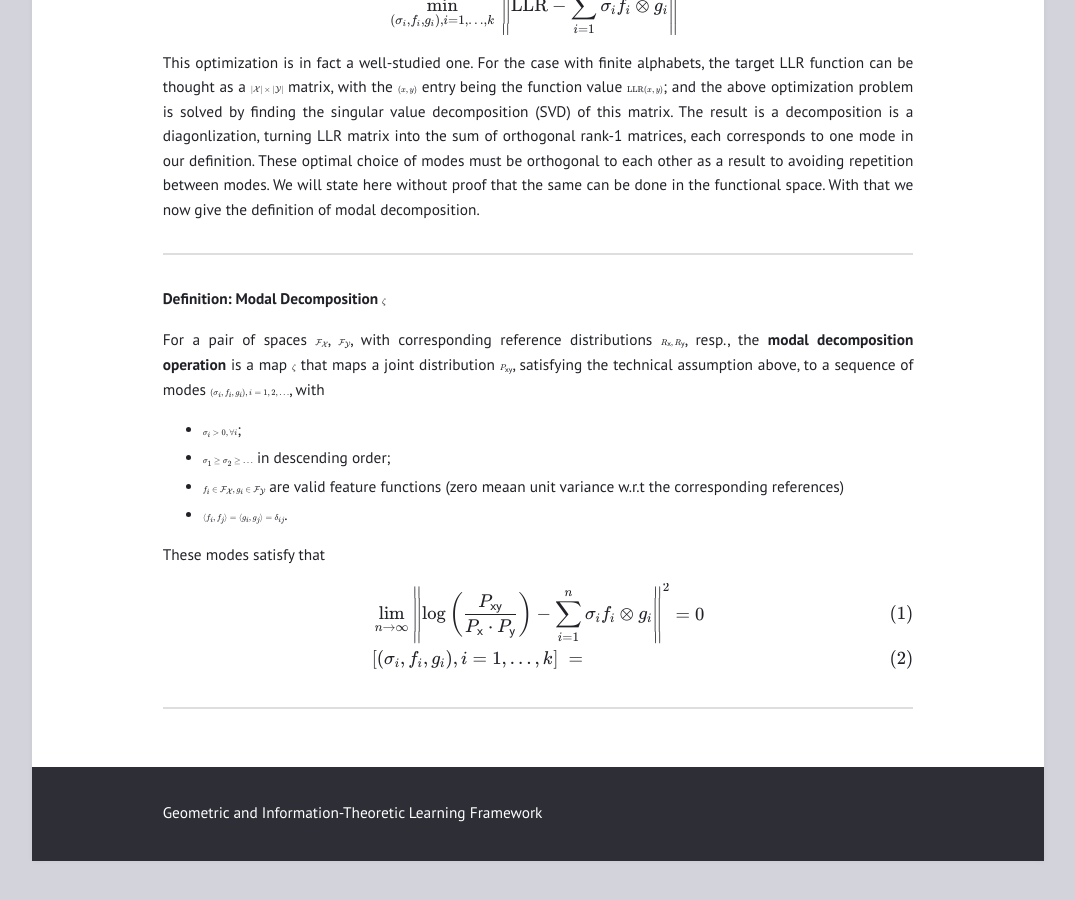
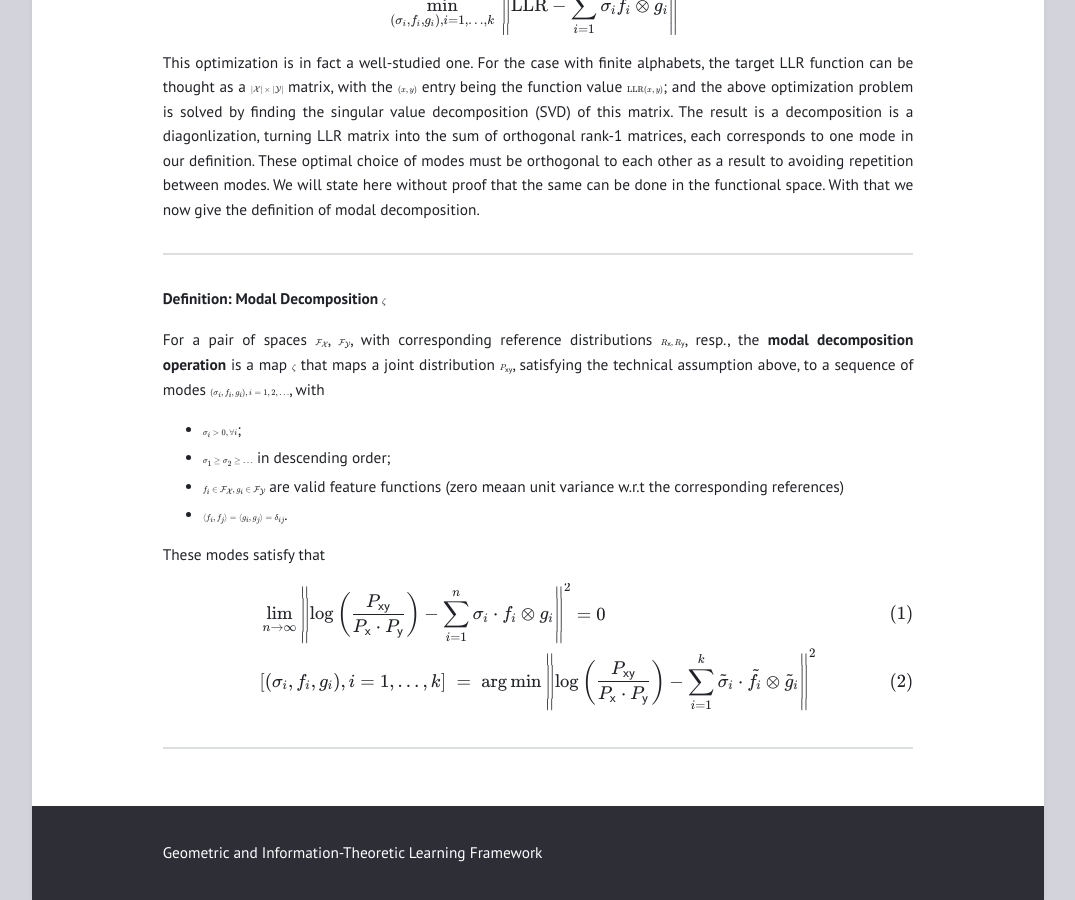
Before and after one commit to gilearning/gilearning.github.io, a Jekyll site: the page built from _posts/2022-08-15-ModalDecomposition.md, in a window 1280 px wide and 900 px high, scrolled down 2956 px. Shown: the whole window, without its empty margins (102-1177 px from the left). Built offline with Jekyll 4.4.1, drawn with Linux system fonts in a browser that asks for light colours; formulas are drawn with MathJax 3; before the commit the page ends 3817 px from its top, so only the background shows below that.

Commit message:
Update 2022-08-15-ModalDecomposition.md

```diff
--- a/_posts/2022-08-15-ModalDecomposition.md
+++ b/_posts/2022-08-15-ModalDecomposition.md
@@ -116,8 +116,8 @@ These modes satisfy that
 
 $$
 \begin{align}
-&\lim_{n\to \infty} \left\Vert \log \left(\frac{P_{\mathsf {xy}}}{P_\mathsf x \cdot P_\mathsf y}\right) - \sum_{i=1}^n \sigma_i f_i \otimes g_i\right\Vert^2 = 0\\
-&[(\sigma_i, f_i, g_i), i = 1, \ldots, k] \; = \;
+&\lim_{n\to \infty} \left\Vert \log \left(\frac{P_{\mathsf {xy}}}{P_\mathsf x \cdot P_\mathsf y}\right) - \sum_{i=1}^n \sigma_i \cdot f_i \otimes g_i\right\Vert^2 = 0\\
+&[(\sigma_i, f_i, g_i), i = 1, \ldots, k] \; = \; \arg\min \left\Vert \log \left(\frac{P_{\mathsf {xy}}}{P_\mathsf x\cdot P_\mathsf y} \right)- \sum_{i=1}^k \tilde{\sigma}_i \cdot \tilde{f}_i \otimes \tilde{g}_i \right\Vert^2
 \end{align}
 $$
 
```
